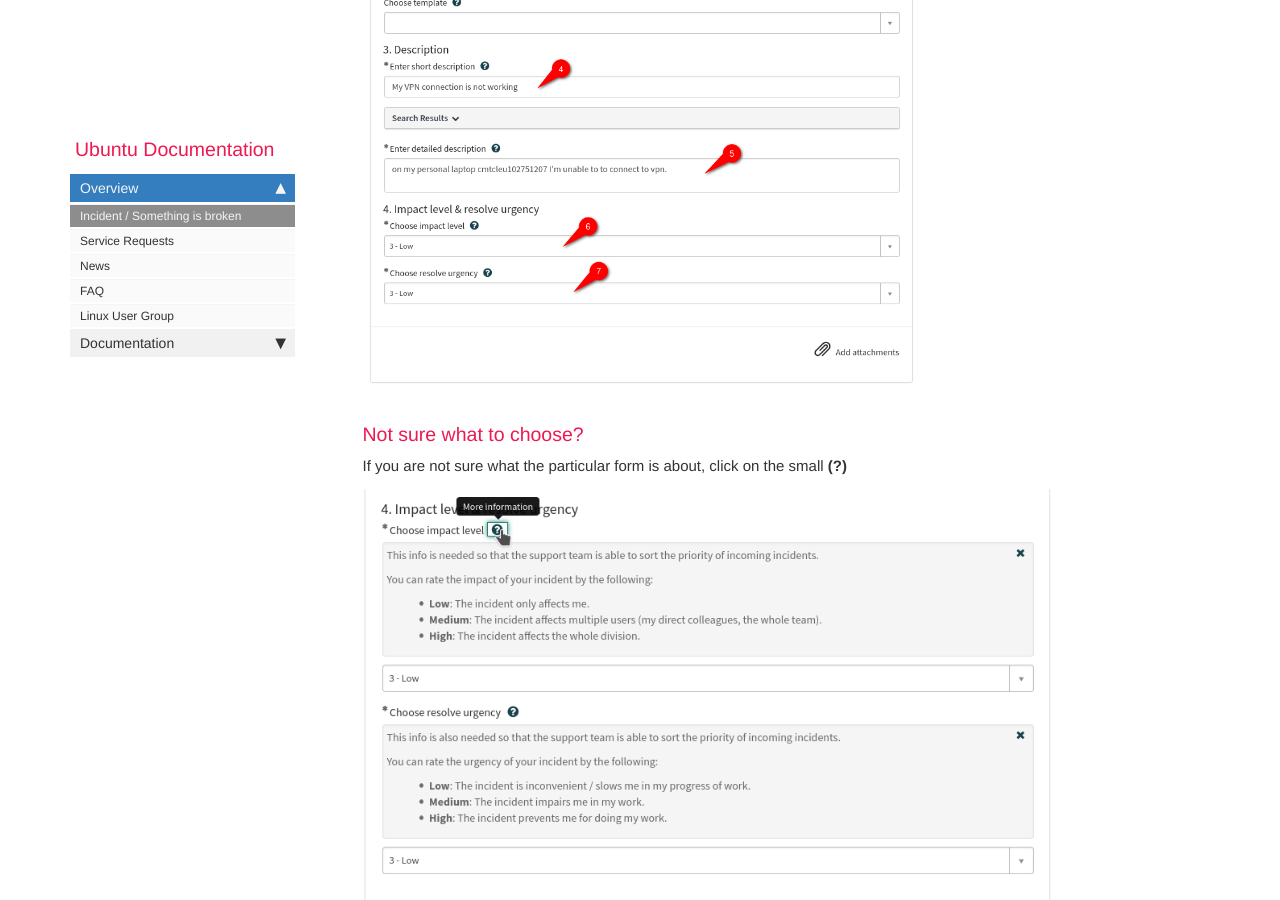
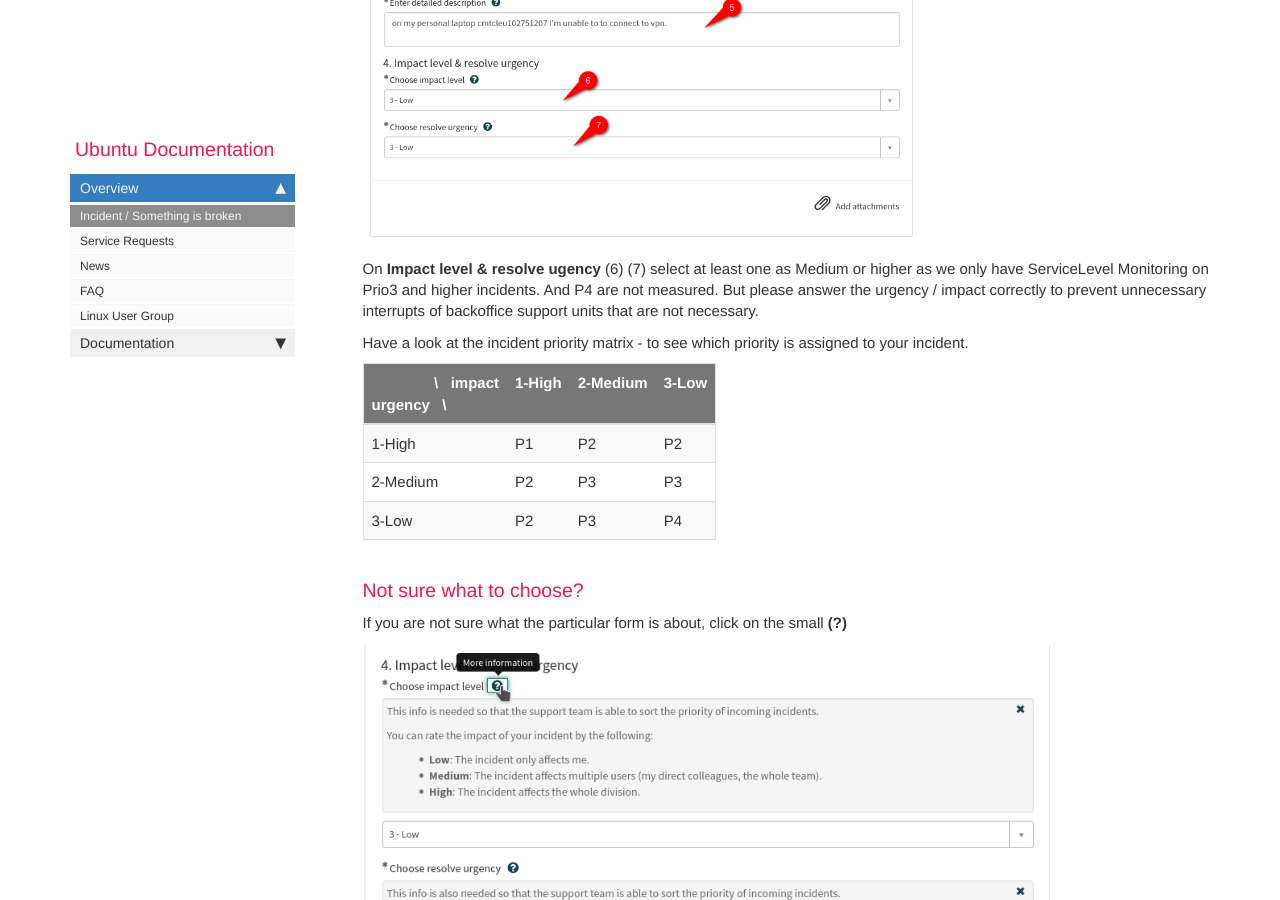
Before and after one commit to RajputPawan/Prometheus, a Jekyll site: the page built from pages/incident.md, in a window 1280 px wide and 900 px high, scrolled down 2179 px. Built offline with Jekyll 4.4.1, drawn with Linux system fonts in a browser that asks for light colours; comment, search, counter and statistics services are not loaded; some of the changed text lies outside the part shown.

Commit message:
update incident instructions

```diff
--- a/pages/incident.md
+++ b/pages/incident.md
@@ -31,9 +27,22 @@
 
 ![Service Portal](images/servicenow/snow_incident_03.png)
 
+Select the CI **Ubuntu Client Operations - Production**
+![Service Portal](images/servicenow/snow_incident_02-1.png)
+
 ### Put in all required data
 
 ![Service Portal](images/servicenow/snow_incident_04.png)
+
+On **Impact level & resolve ugency** (6) (7) select at least one as Medium or higher as we only have ServiceLevel Monitoring on Prio3 and higher incidents. And P4 are not measured. But please answer the urgency / impact correctly to prevent unnecessary interrupts of backoffice support units that are not necessary.
+
+Have a look at the incident priority matrix - to see which priority is assigned to your incident.
+
+| &nbsp;&nbsp;&nbsp;&nbsp;&nbsp;&nbsp;&nbsp;&nbsp;&nbsp;&nbsp;&nbsp;&nbsp;&nbsp;&nbsp; \ &nbsp;&nbsp;impact<br>urgency &nbsp; \  | 1-High  | 2-Medium  | 3-Low  |
+|--------------------------------- |-------- |---------- |------- |
+| 1-High                           | P1      | P2        | P2     |
+| 2-Medium                         | P2      | P3        | P3     |
+| 3-Low                            | P2      | P3        | P4     |
 
 ### Not sure what to choose?
 
```
Also changed, not shown: other parts of pages/incident.md (+1 -5 lines), images/servicenow/snow_incident_02-1.png (added), images/servicenow/snow_incident_02.png.
